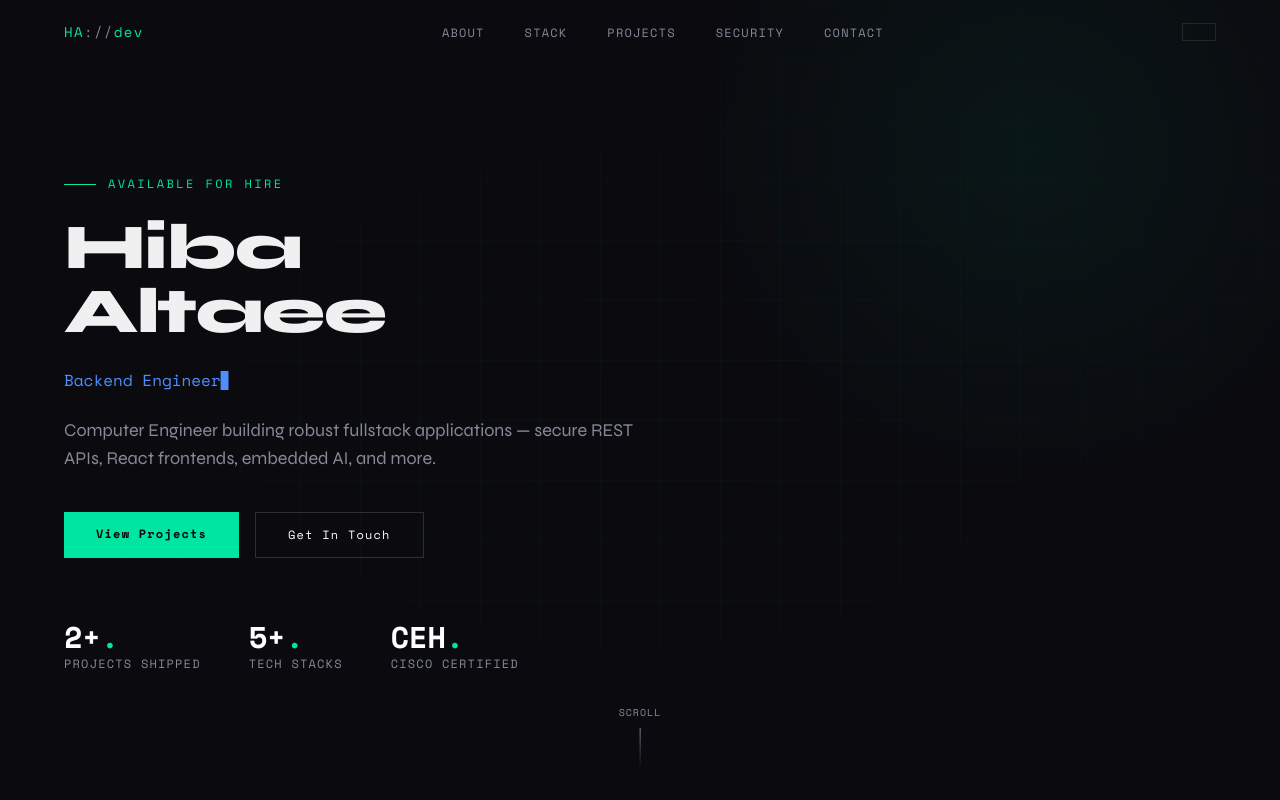
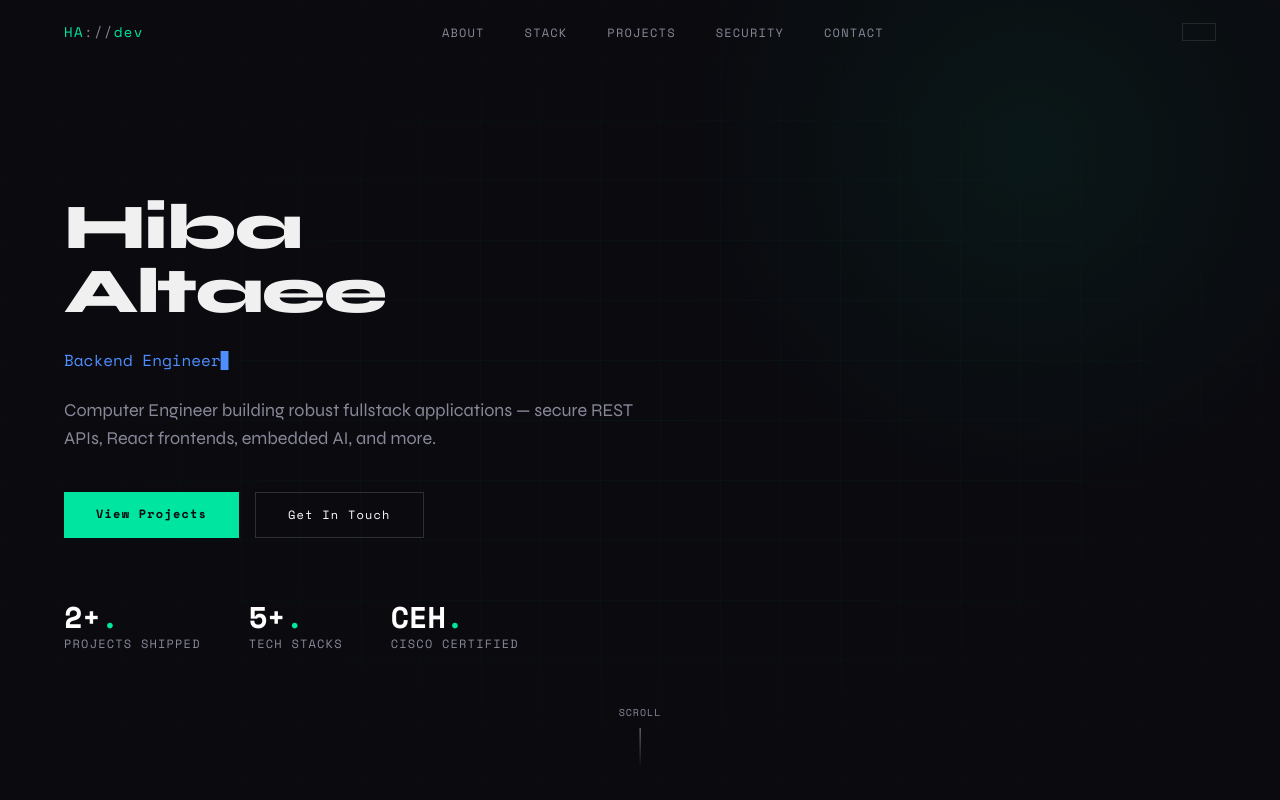
Before and after one commit to hibaaltaee/portfolio, a React (Vite) app: page / in a window 1280 px wide. Shown: the top 800 px of the page. Built offline with nearby package versions, Linux system fonts and the light colour scheme.

Commit message:
edit hero

```diff
--- a/src/components/Hero.jsx
+++ b/src/components/Hero.jsx
@@ -48,12 +48,7 @@ export default function Hero() {
 
       {/* Content */}
       <div className="relative z-10 max-w-4xl w-full">
-        <div className="flex items-center gap-3 mb-6">
-          <span className="w-8 h-px bg-accent inline-block" />
-          <span className="font-mono text-accent text-xs tracking-[0.2em] uppercase">
-            Available for hire
-          </span>
-        </div>
+
 
         <h1 className="font-sans font-extrabold leading-none tracking-tight mb-4" style={{ fontSize: 'clamp(2rem,5vw,4.5rem)' }}>
           Hiba
```
